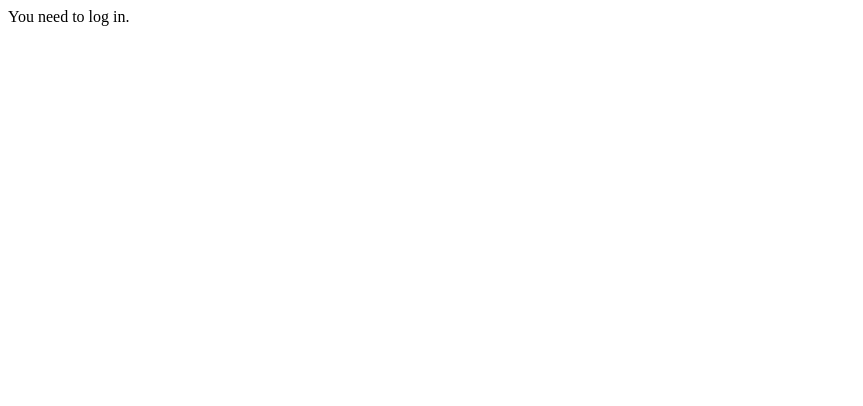
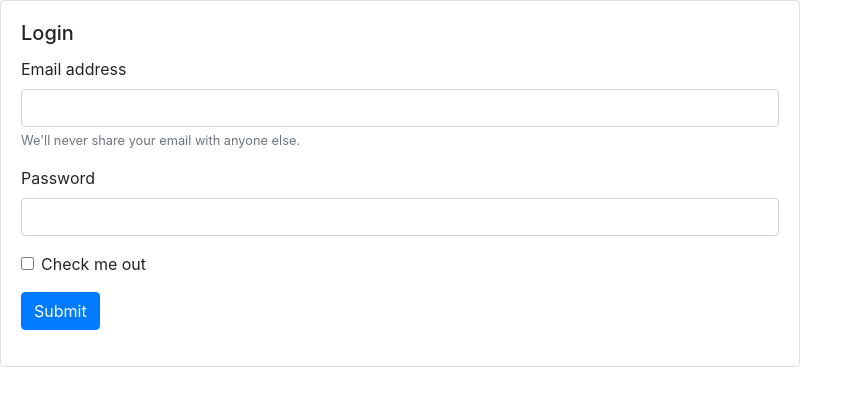
Before and after one commit to pempem12/Twin-Marine-Web-App, a website: page client/login.html in a window 1280 px wide. Shown: the whole page, without its empty margins (0-863 px from the left). Drawn offline with nearby package versions, Linux system fonts and the light colour scheme.

Commit message:
Setting up bootstrap real quick

```diff
--- a/client/login.html
+++ b/client/login.html
@@ -1,8 +1,34 @@
 <html>
     <head>
+        <link rel="stylesheet" href="https://cdn.jsdelivr.net/npm/bootstrap@4.5.3/dist/css/bootstrap.min.css" integrity="sha384-TX8t27EcRE3e/ihU7zmQxVncDAy5uIKz4rEkgIXeMed4M0jlfIDPvg6uqKI2xXr2" crossorigin="anonymous">
+
+        <script src="https://code.jquery.com/jquery-3.5.1.slim.min.js" integrity="sha384-DfXdz2htPH0lsSSs5nCTpuj/zy4C+OGpamoFVy38MVBnE+IbbVYUew+OrCXaRkfj" crossorigin="anonymous"></script>
+        <script src="https://cdn.jsdelivr.net/npm/bootstrap@4.5.3/dist/js/bootstrap.bundle.min.js" integrity="sha384-ho+j7jyWK8fNQe+A12Hb8AhRq26LrZ/JpcUGGOn+Y7RsweNrtN/tE3MoK7ZeZDyx" crossorigin="anonymous"></script>
+
         <title>DTM</title>
     </head>
     <body>
-        You need to log in.
+        <div class="card" style="width: 50rem;">
+            <div class="card-body">
+              <h5 class="card-title">Login</h5>
+              <form>
+                <div class="form-group">
+                  <label for="exampleInputEmail1">Email address</label>
+                  <input type="email" class="form-control" id="exampleInputEmail1" aria-describedby="emailHelp">
+                  <small id="emailHelp" class="form-text text-muted">We'll never share your email with anyone else.</small>
+                </div>
+                <div class="form-group">
+                  <label for="exampleInputPassword1">Password</label>
+                  <input type="password" class="form-control" id="exampleInputPassword1">
+                </div>
+                <div class="form-group form-check">
+                  <input type="checkbox" class="form-check-input" id="exampleCheck1">
+                  <label class="form-check-label" for="exampleCheck1">Check me out</label>
+                </div>
+                <button type="submit" class="btn btn-primary">Submit</button>
+              </form>
+            </div>
+        </div>
+
     </body>
 </html>
```
Also changed, not shown: server/controllers/auth.js (line endings or trailing spaces).
